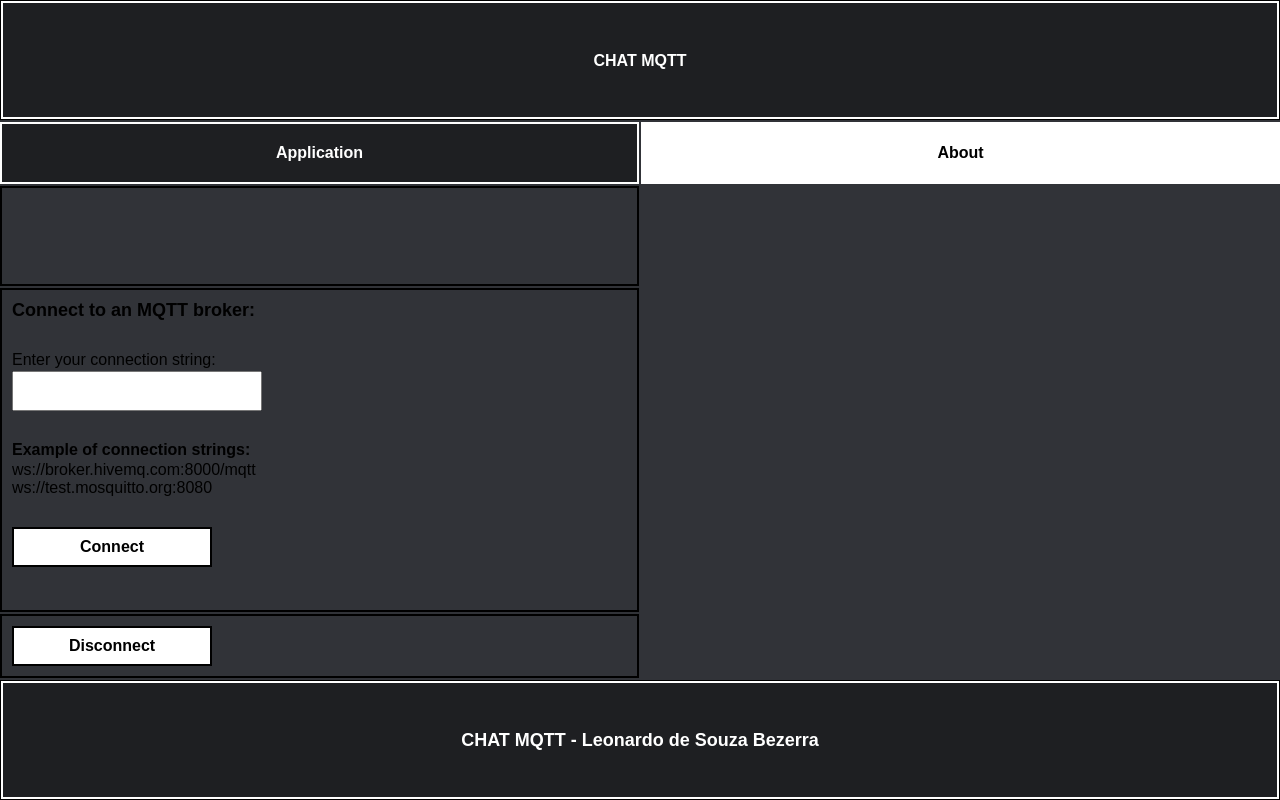
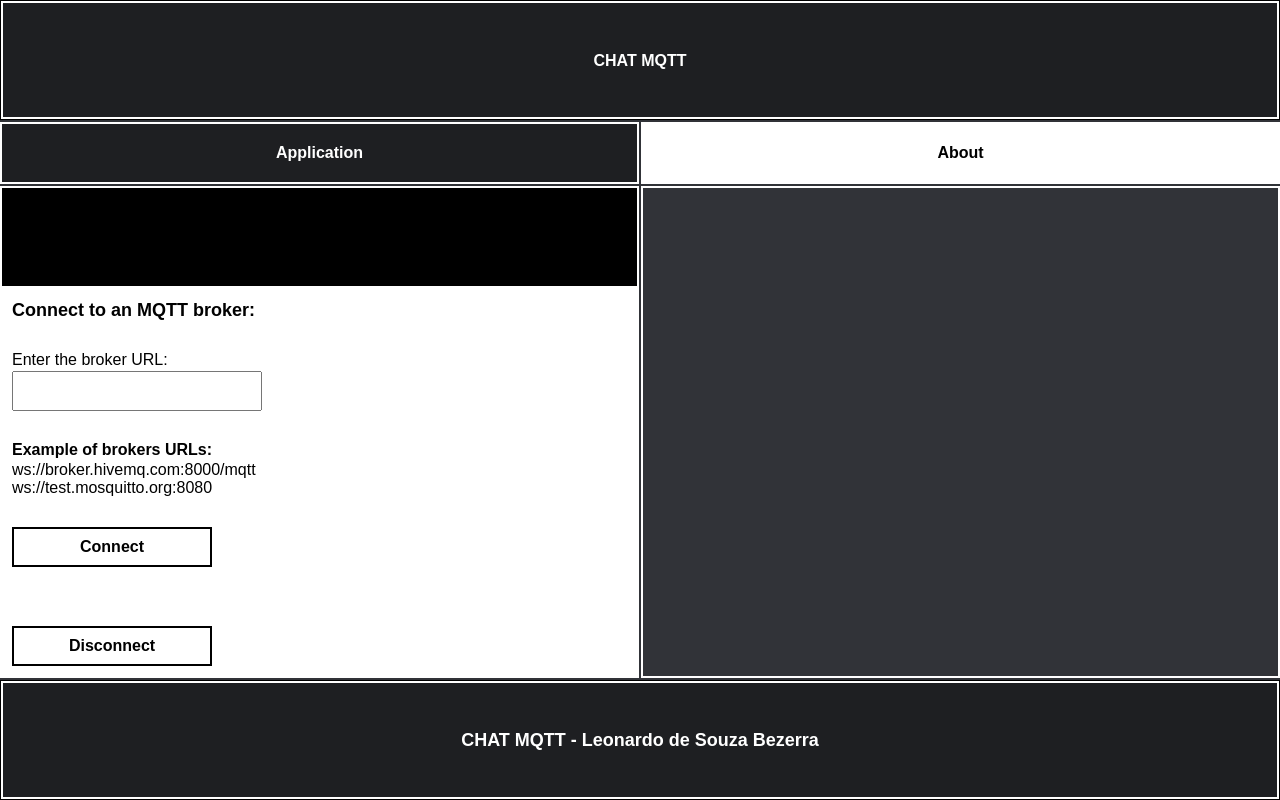
Before and after one commit to leobez/chat-mqtt, a React (Vite) app in the folder mqtt/: page / in a window 1280 px wide. Built offline with nearby package versions, Linux system fonts and the light colour scheme.

Commit message:
Progress on coloring

```diff
--- a/mqtt/src/components/Chat/Chat.module.css
+++ b/mqtt/src/components/Chat/Chat.module.css
@@ -8,7 +8,6 @@
 .messages {
     flex-basis: 80%;
     max-height: 400px;
-    max-width: 640.5px;
     border: 2px solid black;
     overflow-y: scroll;
     display: flex;
@@ -53,7 +52,6 @@
 
 .choose_topic {
     height: 100%;
-    max-width: 640px;
     overflow-x: scroll;
     padding: 5px;
     display: flex;
--- a/mqtt/src/components/Connection/Connection.module.css
+++ b/mqtt/src/components/Connection/Connection.module.css
@@ -5,17 +5,18 @@
 }
 .connectioncontainer > div {
     flex-basis: 50%;
+    border: 2px solid white;
 }
 .connection {
     display: flex;
     flex-direction: column;
     gap: 2px;
+    background-color: white;
 }
 .feedbackcontainer {
     flex-basis: 15%;
 }
 .connection > form {
-    border: 2px solid black;
     padding: 10px;
 }
 .connection > form:nth-child(2) {
--- a/mqtt/src/components/Connection/Connection.tsx
+++ b/mqtt/src/components/Connection/Connection.tsx
@@ -40,7 +40,7 @@ const Connection = () => {
                 </div>
 
                 <div>
-                    <label htmlFor="conString">Enter your connection string:</label>
+                    <label htmlFor="conString">Enter the broker URL:</label>
                     <input
                     type="text"
                     name='conString'
@@ -50,7 +50,7 @@ const Connection = () => {
                 </div>
 
                 <div className={styles.examples}>
-                    <h2>Example of connection strings:</h2>
+                    <h2>Example of brokers URLs:</h2>
                     <ul>
                         <li>ws://broker.hivemq.com:8000/mqtt</li>
                         <li>ws://test.mosquitto.org:8080</li>
--- a/mqtt/src/components/Feedback/Feedback.module.css
+++ b/mqtt/src/components/Feedback/Feedback.module.css
@@ -1,34 +1,35 @@
 .good {
     width: 100%;
-    max-width: 665px;
     padding: 10px;
     height: 100px;
     display: grid;
     place-items: center;
     overflow-x: scroll;
-    border: 2px solid green;
-    color: green;
+    background-color: green;
+    color: white;
+    border-bottom: 2px solid white;
 }
 
 .bad {
     width: 100%;
-    max-width: 665px;
     padding: 10px;
     height: 100px;
     display: grid;
     place-items: center;
     overflow-x: scroll;
-    border: 2px solid red;
-    color: red;
+    background-color: red;
+    color: white;
+    border-bottom: 2px solid white;
 }
 
 .neutral {
     width: 100%;
-    max-width: 665px;
     padding: 10px;
     height: 100px;
     display: grid;
     place-items: center;
     overflow-x: scroll;
-    border: 2px solid black;
+    background-color: black;
+    color: white;
+    border-bottom: 2px solid white;
 }
--- a/mqtt/src/components/Navbar/Navbar.module.css
+++ b/mqtt/src/components/Navbar/Navbar.module.css
@@ -22,9 +22,13 @@
     font-weight: bold;
     color: black;
     border: 2px solid white;
+    transition: 0.3s;
+}
+.navbar > ul > li > a:hover {
+    background-color: var(--color-03);
+    color: white;
 }
 .navbar .isActive {
-    transition: 0.3s;
     color: white;
     background-color: var(--color-03);
 }
```
